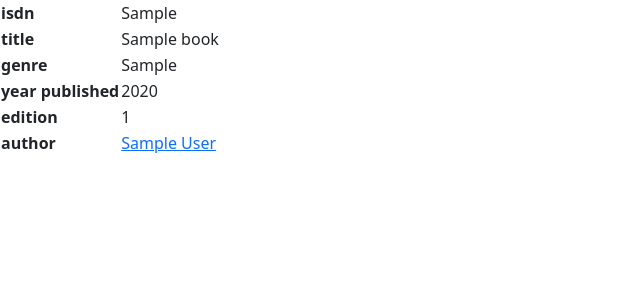
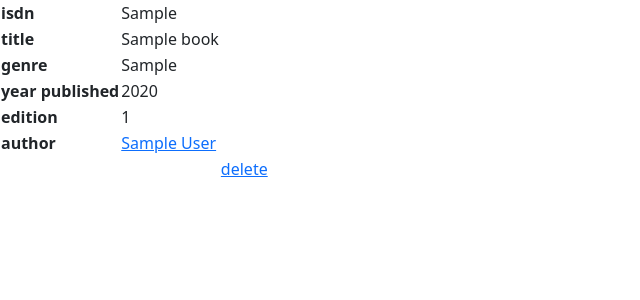
Before and after one commit to blackwakhu/django-beginner-projects, a Django app: page /forms/book/1 in a window 1280 px wide. Shown: the part 56-356 px from the top of the page, without its empty margins (0-640 px from the left). Run offline with Django 5.2, Linux system fonts and the light colour scheme; tables that the repository leaves empty hold one stand-in row (values such as "Sample post").

Commit message:
added js

```diff
--- a/projects/forms/form_entries/templates/book.html
+++ b/projects/forms/form_entries/templates/book.html
@@ -28,6 +28,14 @@
     <th>author</th>
     <td><a href="{% url 'author' data.author.id %}">{{data.author}}</a></td>
   </tr>
+  <tr>
+    <th></th><td></td>
+    <td>
+      <a onclick="deletedata()" href="{% url 'deleteBook' data.id %}">delete</a>
+    </td>
+  </tr>
 </table>
 
+<script src="/static/js/function.js"></script>
+
 {% endblock %}
```
